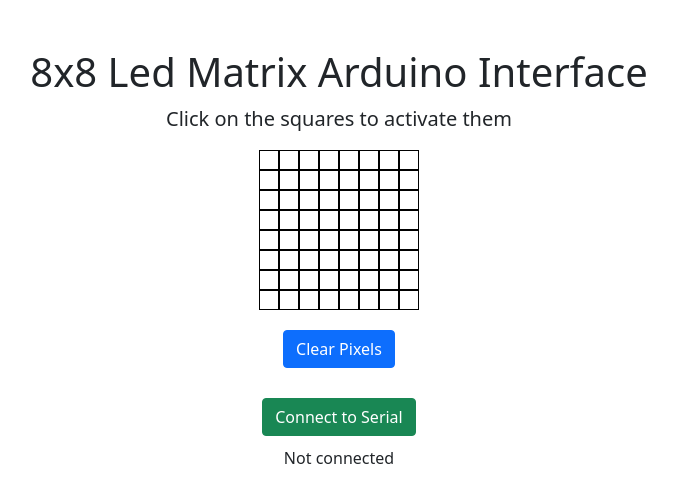
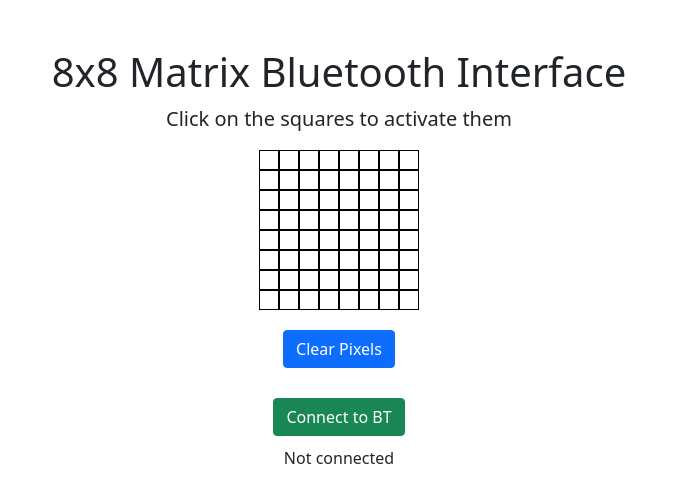
Before and after one commit to joaosantos7614/Arduino-8x8-BT, a plain HTML site: page index.html in a window 1280 px wide. Shown: the whole page, without its empty margins (301-978 px from the left). Drawn offline with nearby package versions, Linux system fonts and the light colour scheme.

Commit message:
qr created

```diff
--- a/index.html
+++ b/index.html
@@ -2,7 +2,7 @@
 <html lang="en">
 
 <head>
-    <title>8x8 Led Matrix Arduino Interface</title>
+    <title>8x8 Matrix Bluetooth Interface</title>
     <!-- Required meta tags -->
     <meta charset="utf-8">
     <meta name="viewport" content="width=device-width, initial-scale=1, shrink-to-fit=no">
@@ -16,7 +16,7 @@
 
 <body>
        <div class="container">
-           <h1 class="mt-5">8x8 Led Matrix Arduino Interface</h1>
+           <h1 class="mt-5">8x8 Matrix Bluetooth Interface</h1>
            <p class="lead">Click on the squares to activate them</p>
        </div>
        <div id="LedGrid">
@@ -26,7 +26,7 @@
            <button id="clearAll" class="btn btn-primary" onclick="clearAll()">Clear Pixels</button>
        </div>
        <div style="text-align: center;">
-           <button id="connect" class="btn btn-success" onclick="connect()">Connect to Serial</button>
+           <button id="connect" class="btn btn-success" onclick="connect()">Connect to BT</button>
        </div>
        <div style="text-align: center;">
             <p id="status">Not connected</p>
```
Also changed, not shown: Media/QR-BT.jpeg (added).
